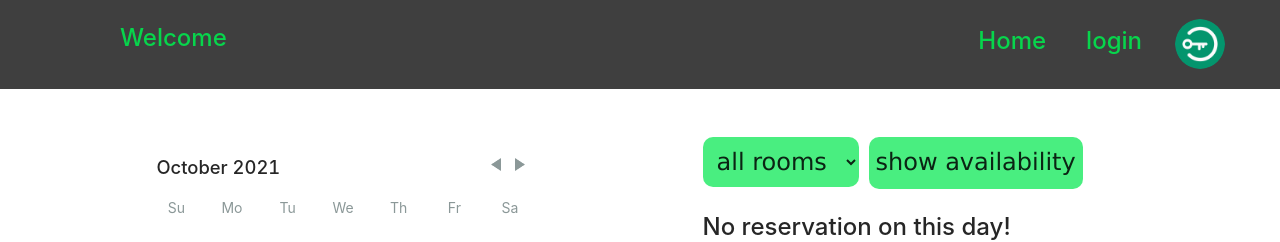
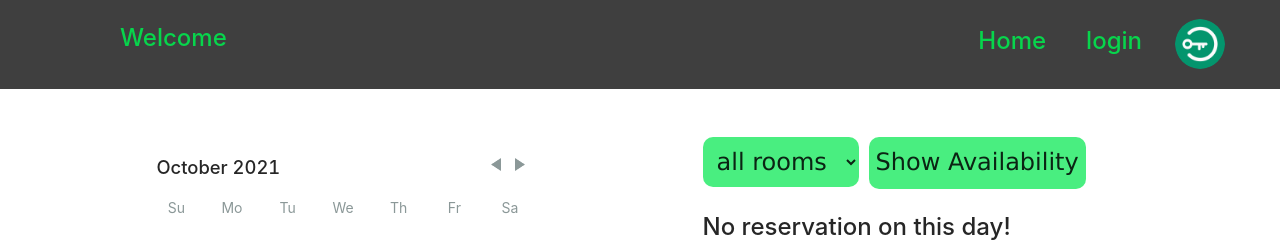
Before and after one commit to iAmNima/Meeting-Minute-Project, a React (Create React App) app: page / in a window 1280 px wide. Shown: the top 242 px of the page. Built offline with nearby package versions, Linux system fonts and the light colour scheme; no server answers.

Commit message:
availabilityBtn added.

```diff
--- a/src/components/reservations.js
+++ b/src/components/reservations.js
@@ -3,6 +3,8 @@ import profile_pic from "../assets/default_profile.png";
 import { motion } from "framer-motion";
 import UserContext from "../Context/UserContext";
 import axios from "axios";
+/* eslint-disable */
+
 
 const Reservations = ({ day }) => {
   let noReservation = true;
@@ -46,6 +48,8 @@ const Reservations = ({ day }) => {
       });
   }
 
+
+
   return (
     <div>
       <select
@@ -63,14 +67,16 @@ const Reservations = ({ day }) => {
         <option value="322">room 322</option>
         <option value="305">room 305</option>
       </select>
+      <button className="mb-4 availability" variant="primary" onClick={() =>{
+        setShowAvailability(!showAvailability)
+        }}>{showAvailability ? 'Hide Availability':'Show Availability'}</button>
 
-      <button className="mb-4 availability" variant="primary" onClick={() =>setShowAvailability(true)}>show availability</button>
 
       {reservations.map((reservation) => {
-        if (
+        if ( !showAvailability &&
           reservation.day === day &&
           (reservation.roomNr == roomNr ||
-            (roomNr == 0 && reservation.roomNr !== 1) && !showAvailability)
+            (roomNr == 0 && reservation.roomNr !== 1))
         ) {
           console.log(reservation.roomNr);
           // only returning resurvations for that day:
@@ -116,7 +122,7 @@ const Reservations = ({ day }) => {
             </motion.div>
           );
         }
-                // availabilities: && reservation.roomNr !== 510 && reservation.roomNr !== 305 && reservation.roomNr !== 322 && reservation.roomNr !== 402,, && !reservations
+                // showing availabilities instead of reservations:
                 if(reservation.day === day && reservation.roomNr == 1 && showAvailability){
                   return(
                     <motion.div
@@ -158,6 +164,7 @@ const Reservations = ({ day }) => {
                     </motion.div>
                   );
                 }
+
       })}
       {noReservation == true && <h4>No reservation on this day!</h4>}
     </div>
```
Also changed, not shown: 1 other file (tests, documents, lock files or other folders).
